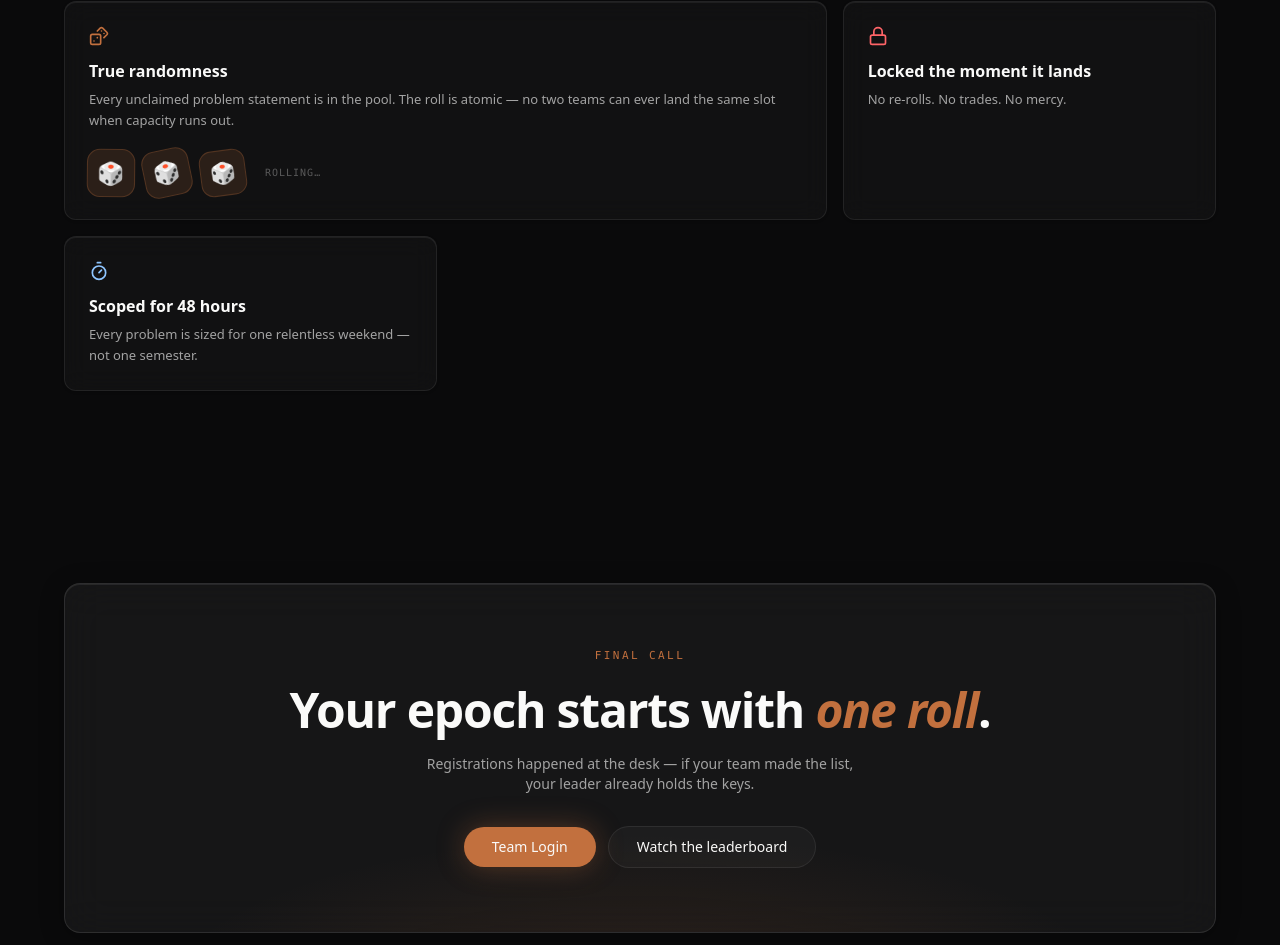
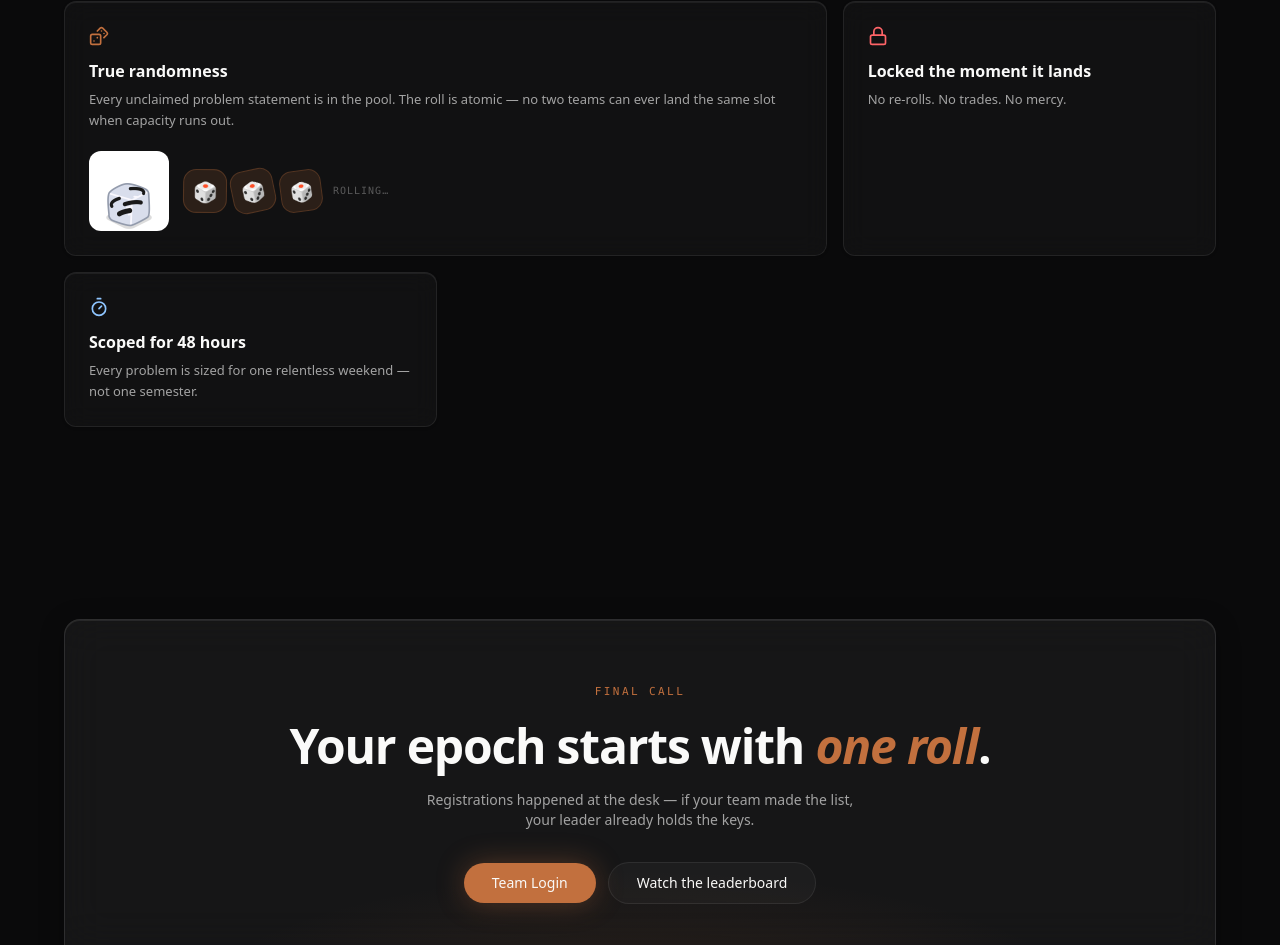
Before and after one commit to ShivamBwaj/epochesque, a Next.js app: page / in a window 1280 px wide. Shown: the part 2040-2985 px from the top of the page. Built offline with nearby package versions, Linux system fonts and the light colour scheme; no server answers; the database is empty.

Commit message:
feat: dice roll Lottie GIF on roll button + landing roll section

```diff
--- a/src/app/dashboard/roll-button.tsx
+++ b/src/app/dashboard/roll-button.tsx
@@ -1,11 +1,10 @@
 "use client"
 
+import Image from "next/image"
 import { useState, useTransition } from "react"
 import { useRouter } from "next/navigation"
 import { rollProblemStatementAction } from "@/lib/actions/team"
 import { Alert, Button, Card } from "@/components/ui"
-
-const tiles = [0, 1, 2]
 
 export function RollButton() {
   const router = useRouter()
@@ -32,22 +31,16 @@ export function RollButton() {
         One roll per team. The dice decide your mission — no take-backs, no re-rolls.
       </p>
 
-      <div className="mt-8 flex items-center justify-center gap-3 md:gap-4">
-        {tiles.map((i) => (
-          <div
-            key={i}
-            className={`flex h-20 w-20 items-center justify-center rounded-2xl border bg-slate-950/70 md:h-24 md:w-24 ${
-              pending ? "border-cyan-500/50 shadow-lg shadow-cyan-500/20" : "border-slate-700/60"
-            }`}
-          >
-            <span
-              className={`text-4xl md:text-5xl ${pending ? "dice-face" : ""}`}
-              style={pending ? { animationDelay: `${i * 140}ms`, animationDuration: `${0.7 + i * 0.15}s` } : undefined}
-            >
-              🎲
-            </span>
-          </div>
-        ))}
+      <div className="relative mx-auto mt-8 h-48 w-48 md:h-56 md:w-56">
+        <Image
+          src="/animations/dice-roll.gif"
+          alt="Dice rolling"
+          fill
+          sizes="(max-width: 768px) 192px, 224px"
+          className={`rounded-2xl object-contain transition-transform duration-300 ${pending ? "scale-105" : "scale-100 hover:scale-[1.03]"}`}
+          priority
+          unoptimized
+        />
       </div>
 
       {error ? (
--- a/src/components/landing/roll-section.tsx
+++ b/src/components/landing/roll-section.tsx
@@ -1,5 +1,6 @@
 "use client"
 
+import Image from "next/image"
 import { motion } from "framer-motion"
 import { Dices, Lock, Timer } from "lucide-react"
 import { Reveal } from "@/components/reveal"
@@ -12,20 +13,30 @@ const FEATURES = [
     accent: "text-accent",
     span: "md:col-span-2",
     visual: (
-      <div className="flex items-center gap-3 mt-5">
+      <div className="mt-5 flex items-center gap-4">
+        <div className="relative h-20 w-20 shrink-0">
+          <Image
+            src="/animations/dice-roll.gif"
+            alt="Dice rolling animation"
+            fill
+            sizes="80px"
+            className="rounded-xl object-contain"
+            unoptimized
+          />
+        </div>
+        <div className="flex flex-wrap items-center gap-2">
           {[1, 2, 3].map((i) => (
             <motion.span
               key={i}
               animate={{ rotate: [0, -12, 10, 0], scale: [1, 1.1, 1] }}
               transition={{ duration: 2.2, repeat: Infinity, delay: i * 0.35 }}
-            className="flex h-11 w-11 items-center justify-center rounded-xl border border-accent/25 bg-accent-soft text-xl"
+              className="flex h-10 w-10 items-center justify-center rounded-xl border border-accent/25 bg-accent-soft text-lg"
             >
               🎲
             </motion.span>
           ))}
-        <span className="ml-2 font-mono text-[10px] tracking-widest text-muted/60">
-          ROLLING…
-        </span>
+          <span className="ml-1 font-mono text-[10px] tracking-widest text-muted/60">ROLLING…</span>
+        </div>
       </div>
     ),
   },
```
Also changed, not shown: public/animations/dice-roll.gif (added). Lines whose indentation alone changed are shown as unchanged.
